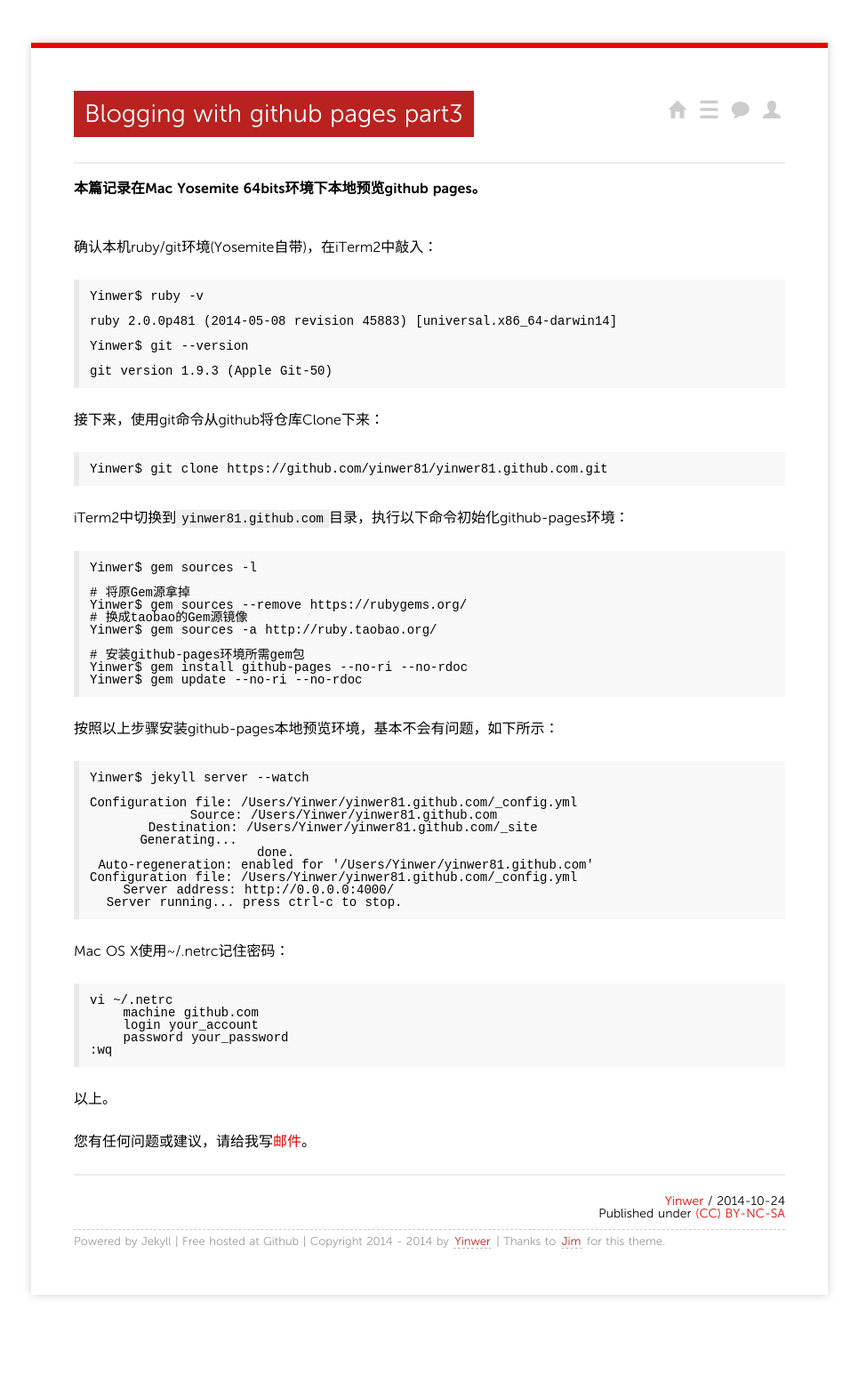
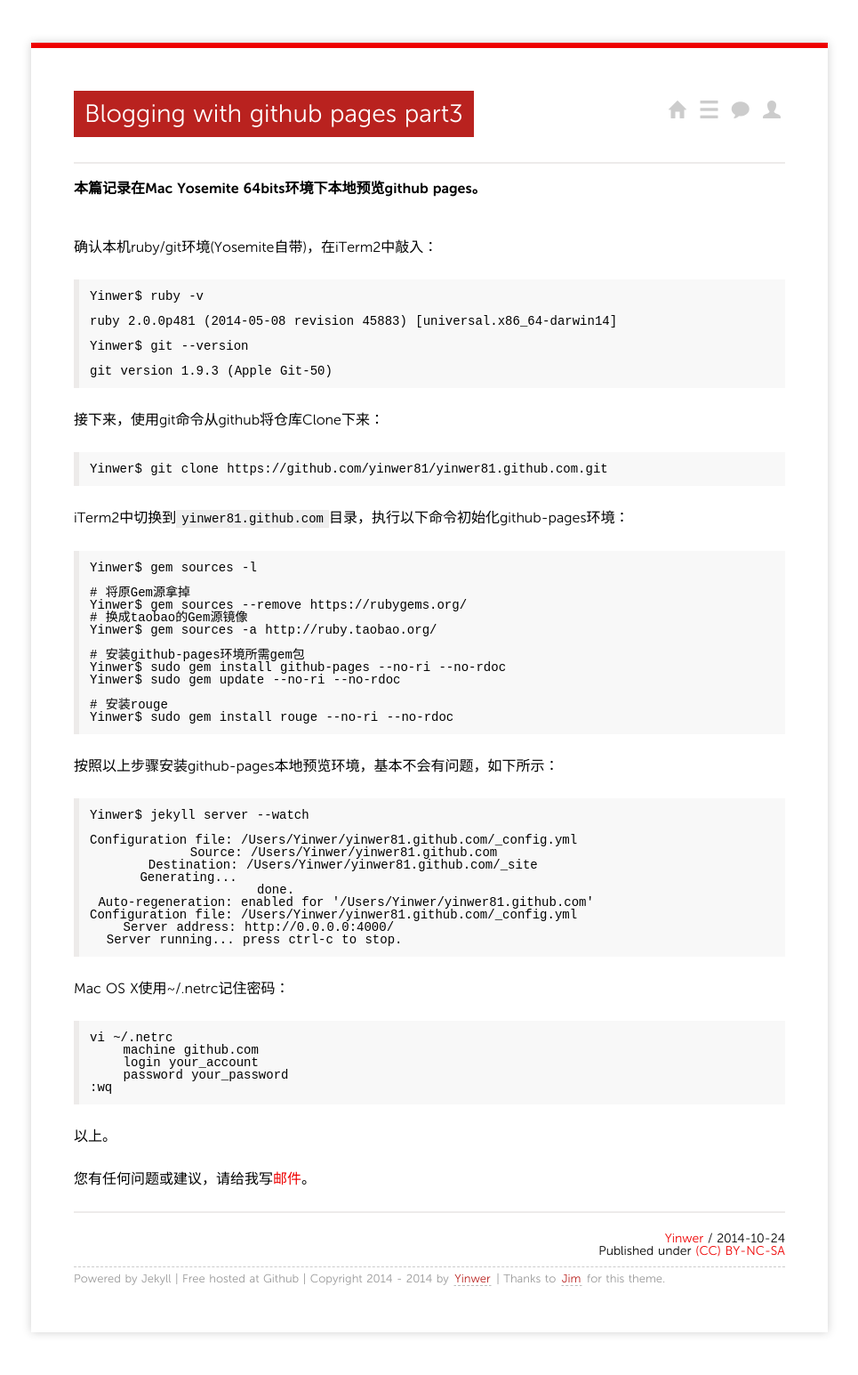
Before and after one commit to yinwer81/yinwer81.github.com, a Jekyll site: the page built from _posts/2014/2014-10-24-blogging-with-github-pages-part3.md, in a window 1280 px wide. Shown: the whole page at 89% size, without its empty margins (157-1122 px from the left). Built offline with Jekyll 4.4.1, drawn with Linux system fonts in a browser that asks for light colours; nearby versions of some CDN libraries; Markdown is read by kramdown in place of the engine named in the settings; comment, search, counter and statistics services are not loaded; before the commit the page ends 1503 px from its top, so only the background shows below that.

Commit message:
add blogging-with-github-pages-part3

```diff
--- a/_posts/2014/2014-10-24-blogging-with-github-pages-part3.md
+++ b/_posts/2014/2014-10-24-blogging-with-github-pages-part3.md
@@ -30,8 +30,11 @@ iTerm2中切换到`yinwer81.github.com`目录，执行以下命令初始化githu
     Yinwer$ gem sources -a http://ruby.taobao.org/
 
     # 安装github-pages环境所需gem包
-    Yinwer$ gem install github-pages --no-ri --no-rdoc
-    Yinwer$ gem update --no-ri --no-rdoc
+    Yinwer$ sudo gem install github-pages --no-ri --no-rdoc
+    Yinwer$ sudo gem update --no-ri --no-rdoc
+
+    # 安装rouge
+    Yinwer$ sudo gem install rouge --no-ri --no-rdoc
 
 按照以上步骤安装github-pages本地预览环境，基本不会有问题，如下所示：
 
```
